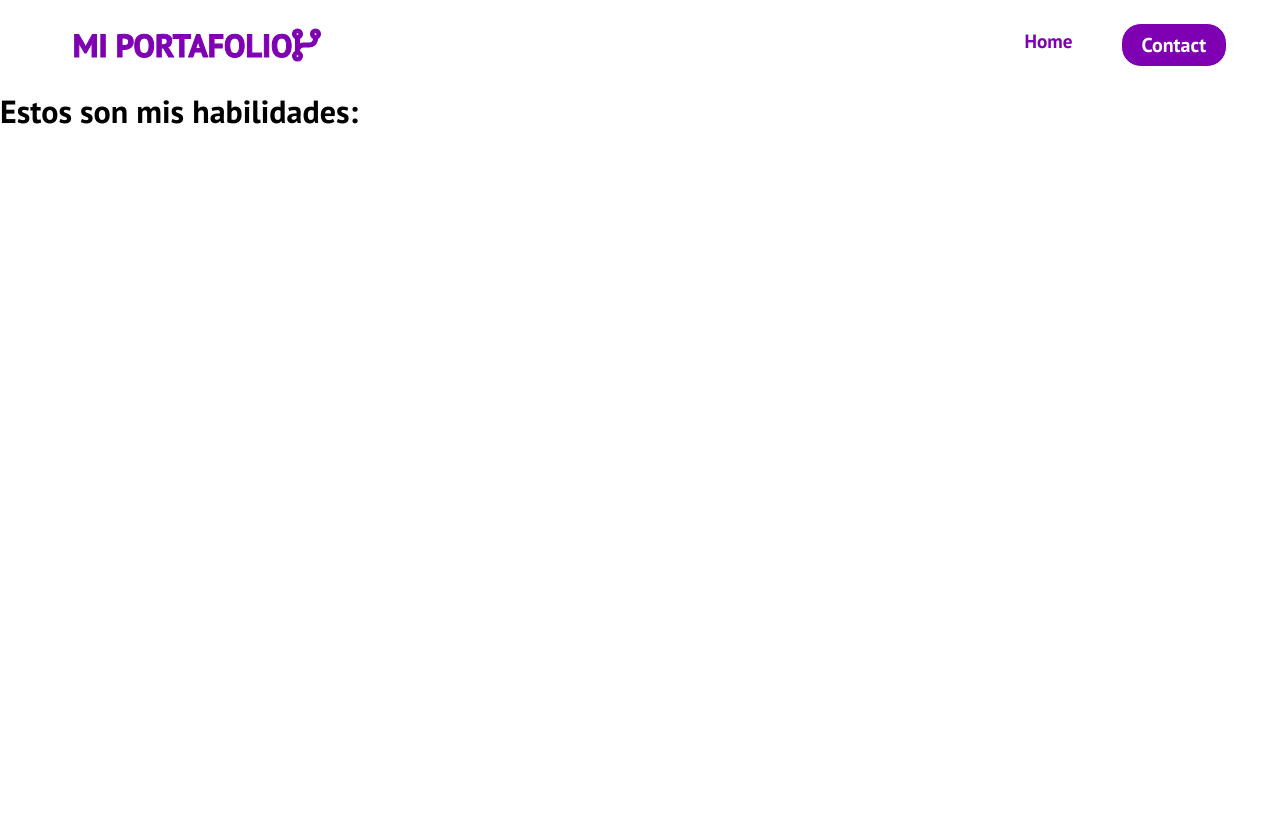
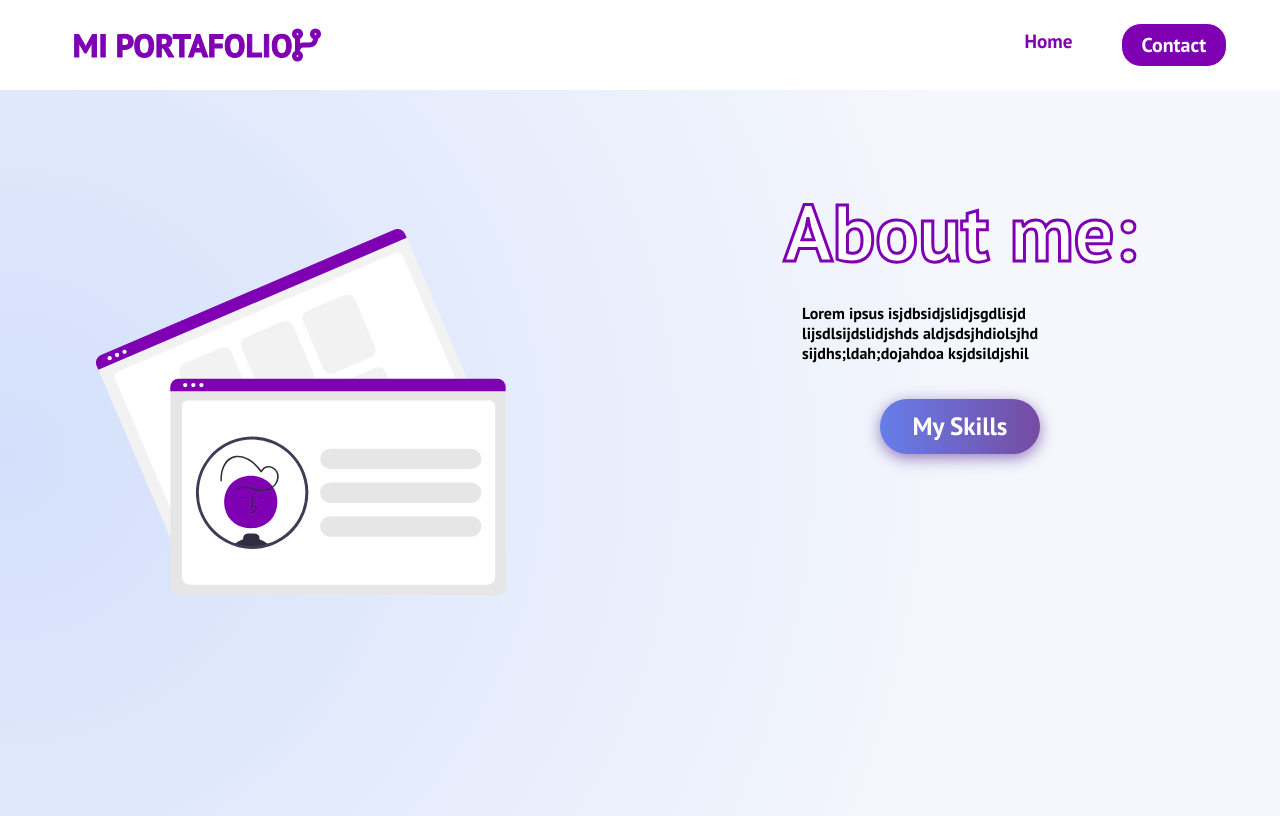
Before and after one commit to Paolollch/miportafolio, a React (Create React App) app: page /About_me in a window 1280 px wide. Built offline with nearby package versions, Linux system fonts and the light colour scheme.

Commit message:
Redirect and fix problems

```diff
--- a/src/App.js
+++ b/src/App.js
@@ -4,16 +4,17 @@ import { BrowserRouter as Router,Routes, Route } from 'react-router-dom';
 import Navbar from './components/NavBar/Navbar';
 import Home from './pages/Home/Home'
 import Aboutme from './pages/Aboutme/Aboutme';
+import { Navigate } from 'react-router-dom';
 
 function App() {
   return (
     <>
-    <Router>
+    <Router basename={process.env.PUBLIC_URL}>
       <Navbar/>
       <Routes>
         <Route path='/' element={<Home/>}/>
-        <Route path='/miportafolio' element={<Home/>}/>
         <Route path='/About_me' element={<Aboutme/>}/>
+        <Route path='*' element={ <Navigate to="/" replace/> }/>
       </Routes>
     </Router>
     </>
--- a/src/components/Slider/ButtonSlider/ButtonSlider.js
+++ b/src/components/Slider/ButtonSlider/ButtonSlider.js
@@ -1,15 +1,18 @@
 import React from "react";
 import "./ButtonSlider.css";
+import { Link } from 'react-router-dom';
+
 
 
 export default function ButtonSlider({texto}){
 
     return(
     <>
-        <a href="/About_me">
+        <Link to="/About_me">
             <button className="bn632-hover bn20">
             {texto}
-        </button></a>
+        </button>
+        </Link>
     </>
     );
 };
--- /dev/null
+++ b/src/pages/Aboutme/Aboutme.css
@@ -0,0 +1,63 @@
+
+.containerAbout{
+    width:100%;
+    height:90.71vh;
+    background-image: radial-gradient( circle 993px at 0.5% 50.5%,  rgba(137,171,245,0.37) 0%, rgba(245,247,252,1) 100.2% );
+    position:absolute;
+}
+.columnAboutL{
+    float: left;
+    width: 50%;
+    min-height: 100%;
+    align-items: center;
+    justify-content: center;
+    display: flex;
+    flex-direction: column;
+    flex-wrap: wrap;
+  }
+
+.Title{
+    color: #fff;
+    font-size: 80px;
+    -webkit-text-stroke: 3px #7f00b2;
+}
+
+.columnAboutR{
+    float: left;
+    padding-top: 7%;
+    width: 50%;
+    min-height: 100%;
+    align-items: center;
+    /* justify-content: center; */
+    display: flex;
+    flex-direction: column;
+    flex-wrap: wrap;
+  }
+
+  .CardAbout{
+      width: 50%;
+      /* height: 20em; */
+      justify-content: center;
+      align-items: center;
+      padding-bottom: 20px;
+  }
+
+  .CardAbout p{
+      margin-top: 20px;
+      margin: 20px 0 0 2px;
+      font-weight: normal;
+  }
+
+  @media(max-width: 600px) {
+    .columnAboutL{
+      width: 100%;
+      min-height: 0%;
+    }
+
+    .columnAboutR{
+        width: 100%;
+        min-height: 0%;
+        padding-top: 0;
+      }
+
+}
--- a/src/pages/Aboutme/Aboutme.js
+++ b/src/pages/Aboutme/Aboutme.js
@@ -1,10 +1,30 @@
 import React from "react";
+import ButtonSlider from "../../components/Slider/ButtonSlider/ButtonSlider";
+import './Aboutme.css'
+import ProfileIcon from "./Profile";
 
 export function Aboutme(){
 
 
     return(
-        <h1> Estos son mis habilidades:</h1>
+        <>
+            <div className="containerAbout">
+                <div className="columnAboutL">
+                    <ProfileIcon width='70%' height='70%' viewBox='0 0 900 900'/>
+                </div>
+                <div className="columnAboutR">
+                    <h1 className="Title">About me:</h1>
+                    <div className="CardAbout">
+                        <p>Lorem ipsus isjdbsidjslidjsgdlisjd lijsdlsijdslidjshds
+                            aldjsdsjhdiolsjhd
+                            sijdhs;ldah;dojahdoa
+                            ksjdsildjshil
+                        </p>
+                    </div>
+                    <ButtonSlider texto={'My Skills'}/>
+                </div>
+            </div>
+        </>
     );
 };
 
--- /dev/null
+++ b/src/pages/Aboutme/Profile.js
@@ -0,0 +1,88 @@
+import * as React from "react"
+
+const ProfileIcon = (props) => (
+  <svg
+    xmlns="http://www.w3.org/2000/svg"
+    data-name="Layer 1"
+    width={823.24}
+    height={735.54}
+    {...props}
+  >
+    <path
+      d="M770.313 400.743 181.129 652.806a16.519 16.519 0 0 1-21.66-8.68L4.04 280.823a12.102 12.102 0 0 1 6.36-15.868L607.504 9.503a12.311 12.311 0 0 1 16.143 6.47l155.345 363.11a16.519 16.519 0 0 1-8.68 21.66Z"
+      fill="#f2f2f2"
+    />
+    <path
+      d="M743.07 389.74 193.964 624.656c-8.05 3.443-17.222.113-20.446-7.425L38.17 300.862c-2.392-5.59.515-12.214 6.48-14.765L601.137 48.022c6.064-2.594 12.975-.081 15.405 5.601L751.82 369.825c3.225 7.537-.7 16.471-8.75 19.915Z"
+      fill="#fff"
+    />
+    <path
+      d="M624.163 17.76 4.637 282.806l-3.304-7.724a16.574 16.574 0 0 1 8.716-21.73L599.124 1.336a16.574 16.574 0 0 1 21.735 8.703Z"
+      fill="#7f00b2"
+    />
+    <circle cx={27.41} cy={259.52} r={4.283} fill="#fff" />
+    <circle cx={42.358} cy={253.125} r={4.283} fill="#fff" />
+    <circle cx={57.306} cy={246.73} r={4.283} fill="#fff" />
+    <path
+      d="m303.888 363.777-73.229 31.329a16.519 16.519 0 0 1-21.66-8.68l-40.423-94.488a16.519 16.519 0 0 1 8.68-21.66l73.229-31.328a16.519 16.519 0 0 1 21.66 8.68l40.423 94.487a16.519 16.519 0 0 1-8.68 21.66ZM427.797 310.767l-73.23 31.329a16.519 16.519 0 0 1-21.66-8.68l-40.423-94.488a16.519 16.519 0 0 1 8.68-21.66l73.23-31.329a16.519 16.519 0 0 1 21.66 8.68l40.423 94.488a16.519 16.519 0 0 1-8.68 21.66ZM551.705 257.757l-73.229 31.329a16.519 16.519 0 0 1-21.66-8.68l-40.423-94.488a16.519 16.519 0 0 1 8.68-21.66l73.229-31.329a16.519 16.519 0 0 1 21.66 8.68l40.423 94.488a16.519 16.519 0 0 1-8.68 21.66ZM366.428 509.961l-73.229 31.329a16.519 16.519 0 0 1-21.66-8.68l-40.423-94.488a16.519 16.519 0 0 1 8.68-21.66l73.228-31.328a16.519 16.519 0 0 1 21.66 8.68l40.424 94.487a16.519 16.519 0 0 1-8.68 21.66ZM490.336 456.951l-73.228 31.329a16.519 16.519 0 0 1-21.66-8.68l-40.424-94.488a16.519 16.519 0 0 1 8.68-21.66l73.23-31.329a16.519 16.519 0 0 1 21.66 8.68l40.422 94.488a16.519 16.519 0 0 1-8.68 21.66ZM614.245 403.94l-73.229 31.33a16.519 16.519 0 0 1-21.66-8.68l-40.423-94.488a16.519 16.519 0 0 1 8.68-21.66l73.229-31.329a16.519 16.519 0 0 1 21.66 8.68l40.423 94.488a16.519 16.519 0 0 1-8.68 21.66Z"
+      fill="#f2f2f2"
+    />
+    <path
+      d="M806.74 735.54H165.9a16.519 16.519 0 0 1-16.5-16.5V323.887a12.102 12.102 0 0 1 12.088-12.089h649.453a12.311 12.311 0 0 1 12.298 12.298V719.04a16.519 16.519 0 0 1-16.5 16.5Z"
+      fill="#e6e6e6"
+    />
+    <path
+      d="M786.02 714.708H188.775c-8.755 0-15.878-6.67-15.878-14.868V355.735c0-6.08 5.278-11.027 11.766-11.027h605.274c6.595 0 11.96 5.028 11.96 11.209V699.84c0 8.198-7.122 14.868-15.877 14.868Z"
+      fill="#fff"
+    />
+    <path
+      d="M823.01 325.943H149.17v-8.4a16.574 16.574 0 0 1 16.56-16.55h640.72a16.574 16.574 0 0 1 16.56 16.55Z"
+      fill="#7f00b2"
+    />
+    <circle cx={179.265} cy={313.493} r={4.283} fill="#fff" />
+    <circle cx={195.524} cy={313.493} r={4.283} fill="#fff" />
+    <circle cx={211.782} cy={313.493} r={4.283} fill="#fff" />
+    <rect
+      x={450.203}
+      y={441.306}
+      width={324}
+      height={41.028}
+      rx={20.514}
+      fill="#e6e6e6"
+    />
+    <rect
+      x={450.203}
+      y={509.194}
+      width={324}
+      height={41.028}
+      rx={20.514}
+      fill="#e6e6e6"
+    />
+    <rect
+      x={450.203}
+      y={577.083}
+      width={324}
+      height={41.028}
+      rx={20.514}
+      fill="#e6e6e6"
+    />
+    <path
+      d="M423.592 529.708a110 110 0 1 1-110-110 110.035 110.035 0 0 1 110 110Z"
+      fill="#fff"
+    />
+    <path
+      d="M364.432 548.53c-1.201 70.351-105.847 70.34-107.038-.002 1.201-70.349 105.847-70.338 107.038.002Z"
+      fill="#7f00b2"
+    />
+    <path
+      d="m308.789 570.366-.056-2c13.784 1.84 16.753-15.243 2.851-8.856l3.174-23.19 1.981.27-2.699 19.727c14.637-2.178 9.223 16.048-5.251 14.05ZM326.539 538.292h10.771v2h-10.771zM292.539 538.292h10.771v2h-10.771zM328.262 623.358c2.1-14.17-14.49-11.37-23.27-11.51a9.518 9.518 0 0 0-9.28 11.5 52.038 52.038 0 0 0-18.49 10.2 110.476 110.476 0 0 0 70.43.78 51.77 51.77 0 0 0-19.39-10.97ZM285.751 523.217c9.919-5.732 21.947-1.335 32.192 1.07 19.438 5.975 46.697-1.507 49.06-24.663 2.46-21.535-26.998-33.537-36.414-12.103l2.742-.359c-30.537-45.382-83.655-43.66-83.306 18.732-.113 1.927 2.887 1.92 3-.001-1.125-36.767 23.208-61.9 57.605-38.272 7.871 5.743 14.24 13.35 20.11 21.055 3.582 4.015 4.36-13.274 21.506-8.746 18.869 7.31 12.712 34.329-4.153 40.26-20.839 10.646-43.408-9.995-63.856.435a1.502 1.502 0 0 0 1.514 2.592Z"
+      fill="#2f2e41"
+    />
+    <path
+      d="M313.592 642.708a112.905 112.905 0 1 1 34.988-5.527 112.727 112.727 0 0 1-34.988 5.527Zm0-220a107.015 107.015 0 1 0 107 107 107.121 107.121 0 0 0-107-107Z"
+      fill="#3f3d56"
+    />
+  </svg>
+)
+
+export default ProfileIcon
```
Also changed, not shown: src/App.css (line endings or trailing spaces).
